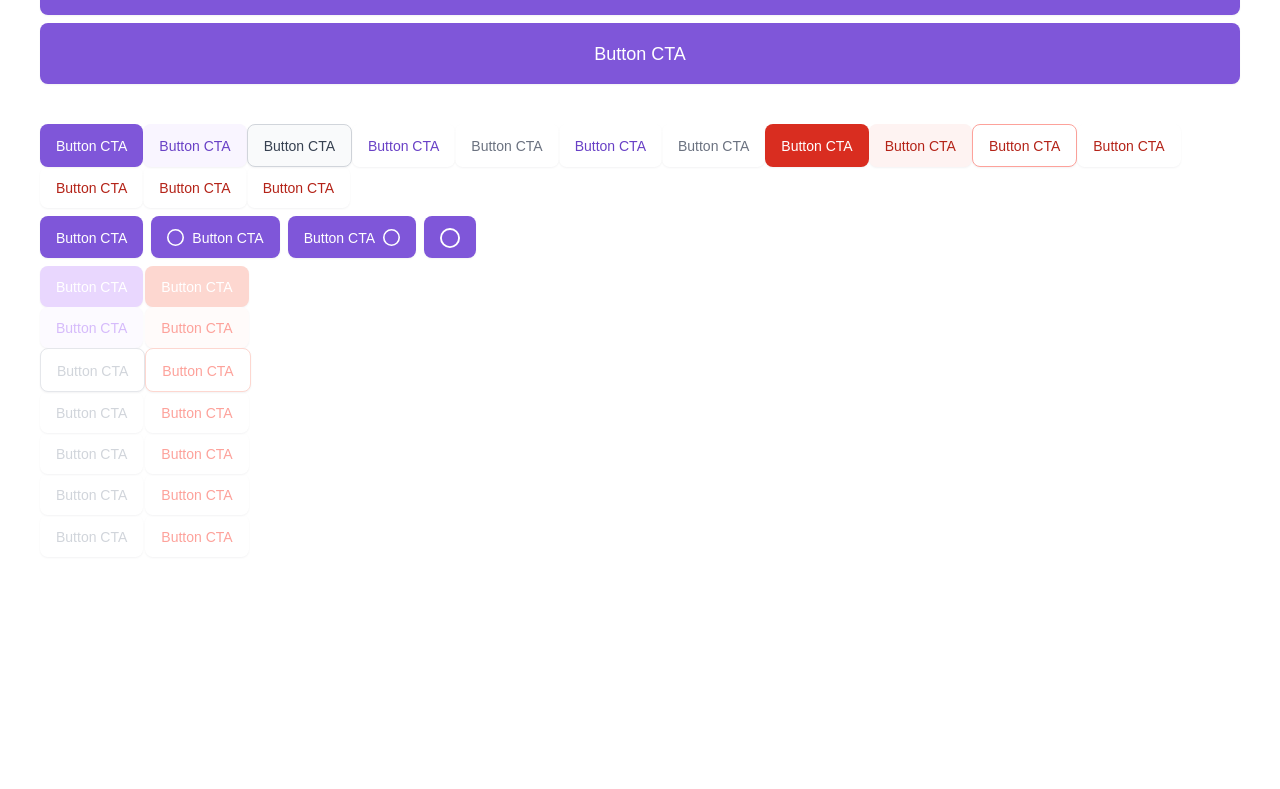
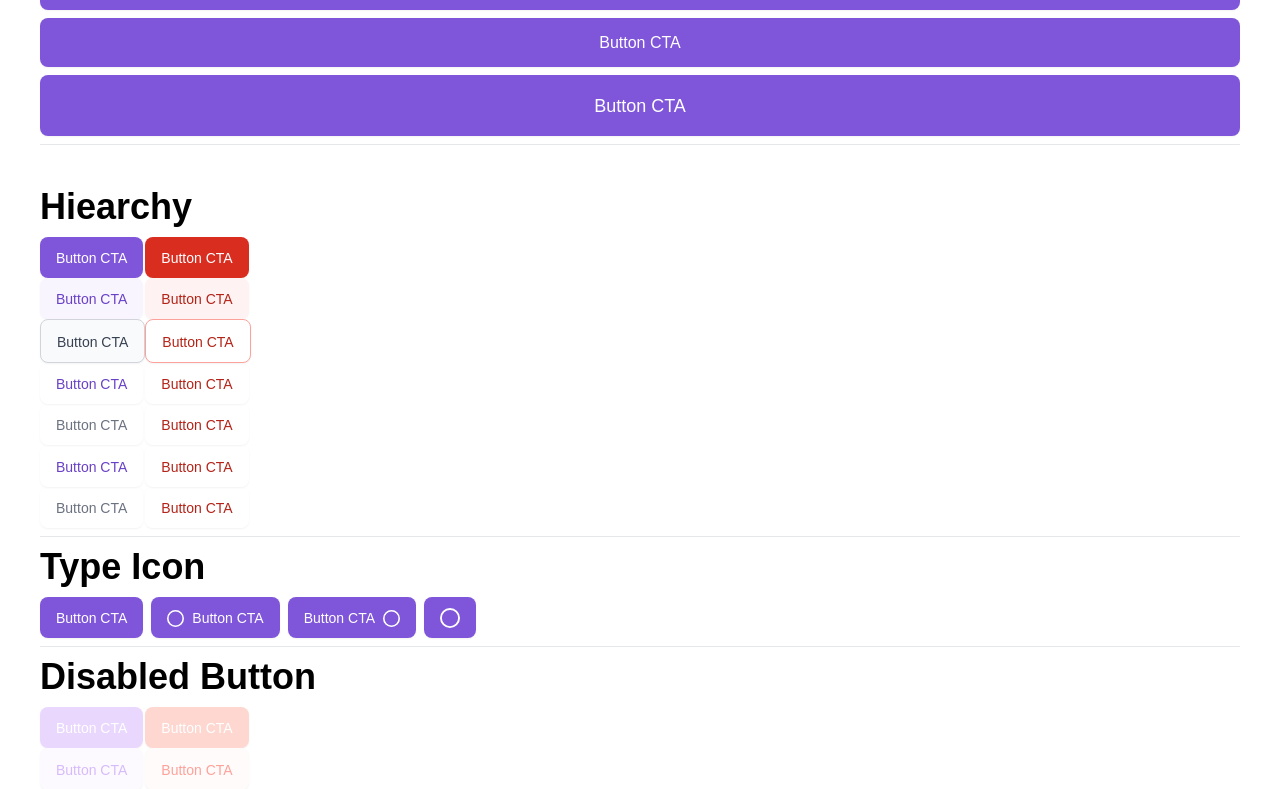
Before and after one commit to imboyo/Project--Hairiya-levenstein-website, a Nuxt app in the folder front-end/: page / in a window 1280 px wide. Shown: the part 495-1284 px from the top of the page. Before the commit the page ends 1092 px from the top, so only its background shows below. Built offline with nearby package versions, Linux system fonts and the light colour scheme.

Commit message:
add documentation to test file

```diff
--- a/front-end/components/testing/TestingButton.vue
+++ b/front-end/components/testing/TestingButton.vue
@@ -5,6 +5,7 @@ import MyButton from "~/components/buttons/MyButton.vue";
 <template>
   <div class="flex flex-col p-10 gap-2">
     <!--  * Size  -->
+    <h1 class="text-display-md font-bold">Horizontal Size</h1>
     <!--  Fit  -->
     <MyButton size="sm" width="fit" hieararchy="primary">
       <template #text> Button CTA</template>
@@ -37,11 +38,14 @@ import MyButton from "~/components/buttons/MyButton.vue";
     <MyButton size="2xl" width="full" hieararchy="primary">
       <template #text> Button CTA</template>
     </MyButton>
+    <hr />
+    <br />
 
     <!-- * Hiearchy -->
-    <br />
+    <h1 class="text-display-md font-bold">Hiearchy</h1>
     <div class="flex flex-row flex-wrap">
       <!--   Primary   -->
+      <div class="flex flex-col">
         <MyButton size="md" width="fit" hieararchy="primary">
           <template #text> Button CTA</template>
         </MyButton>
@@ -69,6 +73,8 @@ import MyButton from "~/components/buttons/MyButton.vue";
         <MyButton size="md" width="fit" hieararchy="link-gray">
           <template #text> Button CTA</template>
         </MyButton>
+      </div>
+      <div class="flex flex-col">
         <!--  ! Destructive   -->
         <MyButton size="md" width="fit" hieararchy="primary" destructive>
           <template #text> Button CTA</template>
@@ -98,8 +104,11 @@ import MyButton from "~/components/buttons/MyButton.vue";
           <template #text> Button CTA</template>
         </MyButton>
       </div>
+    </div>
+    <hr />
 
     <!--  * Icon  -->
+    <h1 class="text-display-md font-bold">Type Icon</h1>
     <div class="flex flex-row gap-2">
       <!--   Default   -->
       <MyButton size="md" width="fit" hieararchy="primary">
@@ -126,8 +135,10 @@ import MyButton from "~/components/buttons/MyButton.vue";
         </template>
       </MyButton>
     </div>
+    <hr />
 
     <!--  * Disabled  -->
+    <h1 class="text-display-md font-bold">Disabled Button</h1>
     <div class="flex flex-row">
       <!--   Default   -->
       <div class="flex flex-col">
```
Lines whose indentation alone changed are shown as unchanged.
